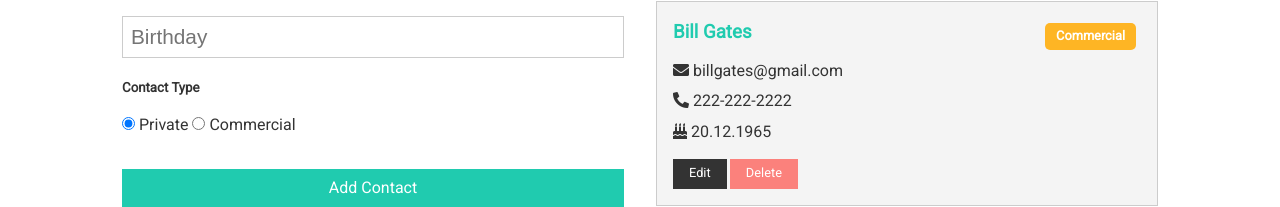
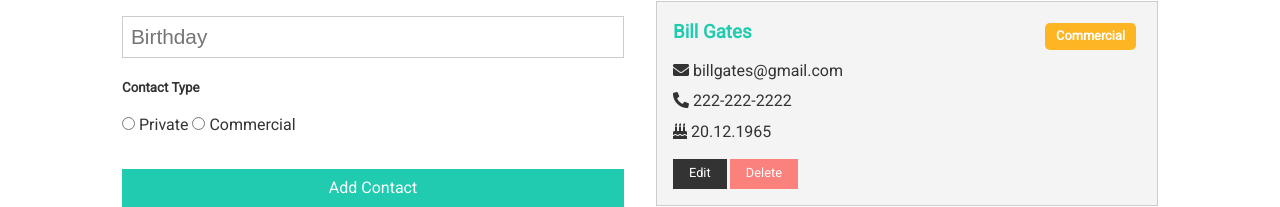
Before and after one commit to kingasadowska/ContactsApp, a React (Create React App) app in the folder client/: page / in a window 1280 px wide. Shown: the part 348-555 px from the top of the page. Built offline with nearby package versions, Linux system fonts and the light colour scheme.

Commit message:
Add set current action

```diff
--- a/client/src/components/contacts/ContactForm.js
+++ b/client/src/components/contacts/ContactForm.js
@@ -1,8 +1,24 @@
-import React, { useState, useContext } from 'react';
+import React, { useState, useContext, useEffect } from 'react';
 import ContactContext from '../../context/contact/contactContext';
 
 const ContactForm = () => {
   const contactContext = useContext(ContactContext);
+
+  const {addContact, updateContact, current } = contactContext;
+
+  useEffect(() => {
+    if (current !== null) {
+      setContact(current);
+    } else {
+      setContact({
+        name: '',
+        email: '',
+        number: '',
+        birthday: '',
+        type: 'personal'
+      });
+    }
+  }, [contactContext, current]);
 
   const [contact, setContact] = useState({
     name: '',
@@ -31,7 +47,9 @@
 
   return (
     <form onSubmit={onSubmit}>
-      <h2 className='text-primary'>Add Contact</h2>
+     <h2 className='text-primary'>
+        {current ? 'Edit Contact' : 'Add Contact'}
+      </h2>
       <input className="form-control"
         type='text'
         placeholder='Name'
@@ -80,7 +98,7 @@
       <div>
         <input
           type='submit'
-          value='Add Contact'
+          value={current ? 'Update Contact' : 'Add Contact'}
           className='btn btn-primary btn-block'
         />
       </div>
--- a/client/src/components/contacts/ContactItem.js
+++ b/client/src/components/contacts/ContactItem.js
@@ -4,7 +4,7 @@
 
 const ContactItem = ({ contact }) => {
   const contactContext = useContext(ContactContext);
-  const { deleteContact } = contactContext;
+  const { deleteContact, setCurrent } = contactContext;
 
   const { id, name, email, number, birthday, type } = contact;
 
@@ -44,7 +44,12 @@
         )}
       </ul>
       <p>
-        <button className='btn btn-dark btn-sm'>Edit</button>
+      <button
+          className='btn btn-dark btn-sm'
+          onClick={() => setCurrent(contact)}
+        >
+          Edit
+        </button>
         <button className='btn btn-danger btn-sm' onClick={onDelete}>
           Delete
         </button>
--- a/client/src/context/actions/actionTypes.js
+++ b/client/src/context/actions/actionTypes.js
@@ -1,7 +1,6 @@
 export const ADD_CONTACT = 'ADD_CONTACT';
 export const DELETE_CONTACT = 'DELETE_CONTACT';
 export const SET_CURRENT = 'SET_CURRENT';
-export const CLEAR_CURRENT = 'CLEAR_CURRENT';
 export const UPDATE_CONTACT = 'UPDATE_CONTACT';
 export const FILTER_CONTACTS = 'FILTER_CONTACTS';
 export const CLEAR_FILTER = 'CLEAR_FILTER';
--- a/client/src/context/contact/ContactState.js
+++ b/client/src/context/contact/ContactState.js
@@ -5,6 +5,7 @@
 import {
   ADD_CONTACT,
   DELETE_CONTACT,
+  SET_CURRENT,
 } from '../actions/actionTypes';
 
 const ContactState = props => {
@@ -34,7 +35,8 @@
         birthday: '27.12.1993',
         type: 'commercial'
       }
-    ]
+    ],
+    current: null
   };
 
   const [state, dispatch] = useReducer(contactReducer, initialState);
@@ -48,12 +50,18 @@
     dispatch({ type: DELETE_CONTACT, payload: id });
   };
 
+  const setCurrent = contact => {
+    dispatch({ type: SET_CURRENT, payload: contact });
+  };
+
   return (
     <ContactContext.Provider
       value={{
         contacts: state.contacts,
+        current: state.current,
         addContact,
-        deleteContact
+        deleteContact,
+        setCurrent,
       }}
     >
       {props.children}
--- a/client/src/context/contact/contactReducer.js
+++ b/client/src/context/contact/contactReducer.js
@@ -1,6 +1,7 @@
 import {
     ADD_CONTACT,
     DELETE_CONTACT,
+    SET_CURRENT
   } from '../actions/actionTypes';
 
   export default (state, action) => {
@@ -17,6 +18,11 @@
             contact => contact.id !== action.payload
           )
         };
+      case SET_CURRENT:
+        return {
+          ...state,
+          current: action.payload
+      };
       default:
         return state;
     }
```
